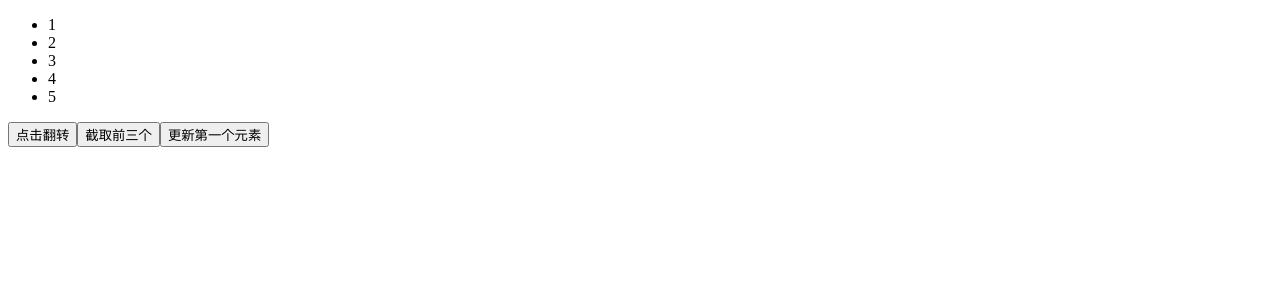
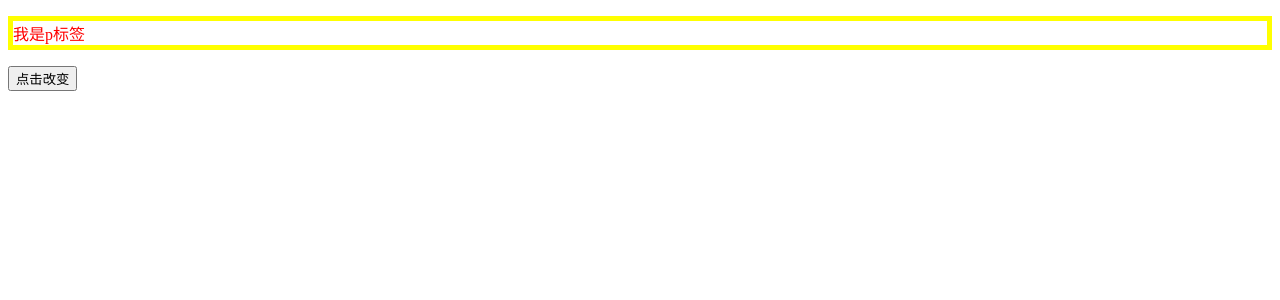
Before and after one commit to Disney-Princesses/vue-day3, a Vue app: page / in a window 1280 px wide. Shown: the top 300 px of the page. Built offline with nearby package versions, Linux system fonts and the light colour scheme.

Commit message:
动态绑定class

```diff
--- a/src/App.vue
+++ b/src/App.vue
@@ -1,11 +1,7 @@
 <template>
   <div>
-    <ul>
-      <li v-for="item in arr" :key="item">{{ item }}</li>
-    </ul>
-    <button @click="revBtn">点击翻转</button>
-    <button @click="sliceBtn">截取前三个</button>
-    <button @click="upDataBtn">更新第一个元素</button>
+    <p :class="{ active: arr }" class="box">我是p标签</p>
+    <button @click="checked">点击改变</button>
   </div>
 </template>
 
@@ -13,22 +9,22 @@
 export default {
   data() {
     return {
-      arr: [1, 2, 3, 4, 5],
+      arr: true,
     };
   },
   methods: {
-    revBtn() {
-      this.arr.reverse();
-    },
-    sliceBtn() {
-      this.arr = this.arr.slice(0, 3);
-    },
-    upDataBtn() {
-      this.$set(this.arr, 0, 100);
+    checked() {
+      this.arr = !this.arr;
     },
   },
 };
 </script>
 
 <style >
+.active {
+  color: red;
+}
+.box {
+  border: 5px solid yellow;
+}
 </style>
```
Also changed, not shown: src/v-for更新检测.vue (added, +34 -0 lines).
